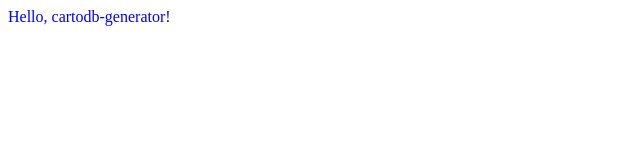
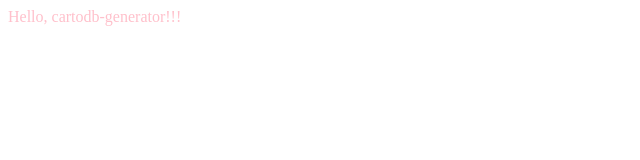
Before and after one commit to nerik/generator-cartodb, a website: page index.html in a window 1280 px wide. Shown: the whole page, without its empty margins (0-640 px from the left). Drawn offline with Linux system fonts and the light colour scheme.

Commit message:
npm run dev :)

```diff
--- a/_main.css
+++ b/_main.css
@@ -1,4 +1,4 @@
 body {
-  color: blue;
+  color: pink;
   display: flex;
 }
--- a/_main.js
+++ b/_main.js
@@ -1,4 +1,4 @@
-console.log('hello js');
+console.log('hello js!');
 
 setTimeout(a => {
   console.log('hello es6!!')
--- a/index.html
+++ b/index.html
@@ -4,9 +4,10 @@
   <meta charset="UTF-8">
   <title>Document</title>
   <link rel="stylesheet" href="main-dist.css" media="screen">
+  <script src="//localhost:9091"></script>
 </head>
 <body>
-  Hello, cartodb-generator!
+  Hello, cartodb-generator!!!
   <script type="text/javascript" src="libs-dist.js"></script>
   <script type="text/javascript" src="main-dist.js"></script>
   <script type="text/javascript">
--- a/main-dist.css
+++ b/main-dist.css
@@ -1,5 +1,5 @@
 body {
-  color: blue;
+  color: pink;
   display: -webkit-box;
   display: -webkit-flex;
   display: -ms-flexbox;
--- a/main-dist.js
+++ b/main-dist.js
@@ -1,6 +1,6 @@
 'use strict';
 
-console.log('hello js');
+console.log('hello js!');
 
 setTimeout(function (a) {
   console.log('hello es6!!');
```
Also changed, not shown: package.json (+9 -1 lines).
